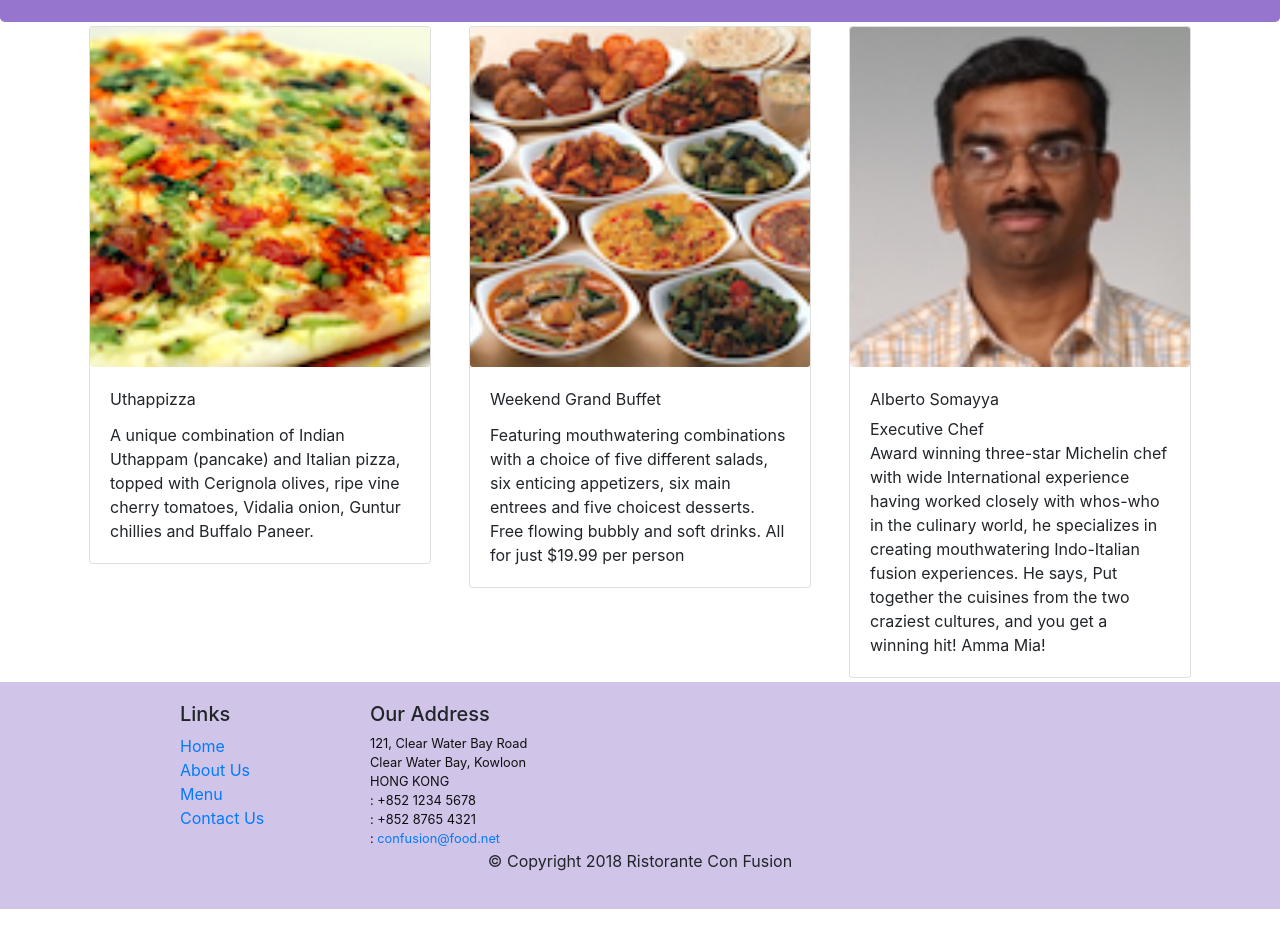
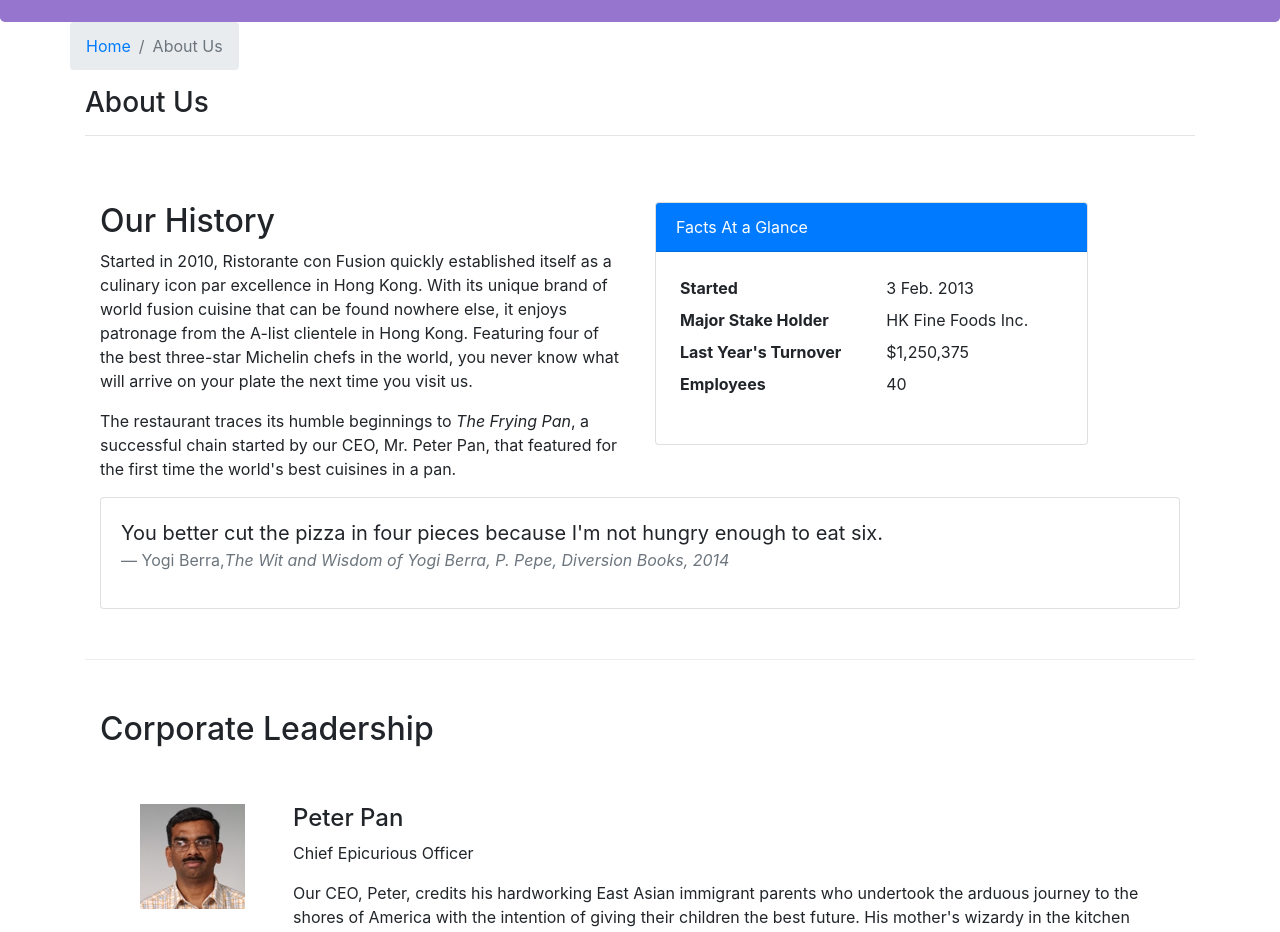
Before and after one commit to Krupal821/confusion, a React (Create React App) app in the folder confusion/: page /aboutus in a window 1280 px wide. Before the commit this address led to /home. Shown: the part 360-1292 px from the top of the page. Before the commit the page ends 1269 px from the top, so only its background shows below. Built offline with nearby package versions, Linux system fonts and the light colour scheme; the HTML template or start-up script is replaced by a standard one.

Commit message:
completed Assign 2

```diff
--- /dev/null
+++ b/confusion/src/components/AboutComponent.js
@@ -0,0 +1,95 @@
+import React from 'react';
+import { Breadcrumb, BreadcrumbItem, Card, CardBody, CardHeader, Media } from 'reactstrap';
+import { Link } from 'react-router-dom';
+function RenderLeader ({leaderdetails}) {
+    return(
+
+    <Media className="leader-details mt-5" tag="li">
+      <Media left middle>
+          <Media object src={leaderdetails.image} alt={leaderdetails.name} />
+      </Media>
+      <Media body className="ml-5">
+        <Media heading>{leaderdetails.name}</Media>
+        <p>{leaderdetails.designation}</p>
+        <p>{leaderdetails.description}</p>
+      </Media>
+    </Media>
+
+  )
+}
+function About(props) {
+    const leaders = props.leaders.map((leader) => {
+        return (
+
+            <RenderLeader leaderdetails={leader} />
+
+        );
+    });
+
+
+    return(
+        <div className="container">
+            <div className="row">
+                <Breadcrumb>
+                    <BreadcrumbItem><Link to="/home">Home</Link></BreadcrumbItem>
+                    <BreadcrumbItem active>About Us</BreadcrumbItem>
+                </Breadcrumb>
+                <div className="col-12">
+                    <h3>About Us</h3>
+                    <hr />
+                </div>
+            </div>
+            <div className="row row-content">
+                <div className="col-12 col-md-6">
+                    <h2>Our History</h2>
+                    <p>Started in 2010, Ristorante con Fusion quickly established itself as a culinary icon par excellence in Hong Kong. With its unique brand of world fusion cuisine that can be found nowhere else, it enjoys patronage from the A-list clientele in Hong Kong.  Featuring four of the best three-star Michelin chefs in the world, you never know what will arrive on your plate the next time you visit us.</p>
+                    <p>The restaurant traces its humble beginnings to <em>The Frying Pan</em>, a successful chain started by our CEO, Mr. Peter Pan, that featured for the first time the world's best cuisines in a pan.</p>
+                </div>
+                <div className="col-12 col-md-5">
+                    <Card>
+                        <CardHeader className="bg-primary text-white">Facts At a Glance</CardHeader>
+                        <CardBody>
+                            <dl className="row p-1">
+                                <dt className="col-6">Started</dt>
+                                <dd className="col-6">3 Feb. 2013</dd>
+                                <dt className="col-6">Major Stake Holder</dt>
+                                <dd className="col-6">HK Fine Foods Inc.</dd>
+                                <dt className="col-6">Last Year's Turnover</dt>
+                                <dd className="col-6">$1,250,375</dd>
+                                <dt className="col-6">Employees</dt>
+                                <dd className="col-6">40</dd>
+                            </dl>
+                        </CardBody>
+                    </Card>
+                </div>
+                <div className="col-12">
+                    <Card>
+                        <CardBody className="bg-faded">
+                            <blockquote className="blockquote">
+                                <p className="mb-0">You better cut the pizza in four pieces because
+                                    I'm not hungry enough to eat six.</p>
+                                <footer className="blockquote-footer">Yogi Berra,
+                                <cite title="Source Title">The Wit and Wisdom of Yogi Berra,
+                                    P. Pepe, Diversion Books, 2014</cite>
+                                </footer>
+                            </blockquote>
+                        </CardBody>
+                    </Card>
+                </div>
+            </div>
+            <div className="row row-content">
+                <div className="col-12">
+                    <h2>Corporate Leadership</h2>
+                </div>
+                <div className="col-12">
+                    <Media list>
+                        {leaders}
+                    </Media>
+                    {/* <RenderLeader leaders={props.leaders}/> */}
+                </div>
+            </div>
+        </div>
+    );
+}
+
+export default About;
--- a/confusion/src/components/MainComponent.js
+++ b/confusion/src/components/MainComponent.js
@@ -11,6 +11,7 @@
 import { PROMOTIONS } from '../shared/promotions';
 import { LEADERS } from '../shared/leaders';
 import DishDetail from './DishdetailComponent';
+import About from './AboutComponent';
 
 class Main extends Component{
   constructor(props){
@@ -40,14 +41,21 @@
         comments={this.state.comments.filter((comment) => comment.dishId === parseInt(match.params.dishId))}/>
       )
     }
+
+    const AboutUs = () => {
+      return(
+        <About leaders={this.state.leaders} />
+        );
+    }
    return (
     <div className="App">
         <Header />
         <Switch>
           <Route path="/home" component={HomePage} />
           <Route exact path="/menu" component={() => <Menu dishes={this.state.dishes} />} />
-          <Route path='/menu/:dishId' component={DishWithId}></Route>
+          <Route path='/menu/:dishId' component={DishWithId} />
           <Route exact path='/contactus' component={Contact}/>
+          <Route path='/aboutus' component={AboutUs}/>
           <Redirect to="/home" />
         </Switch>
         <Footer />
```
